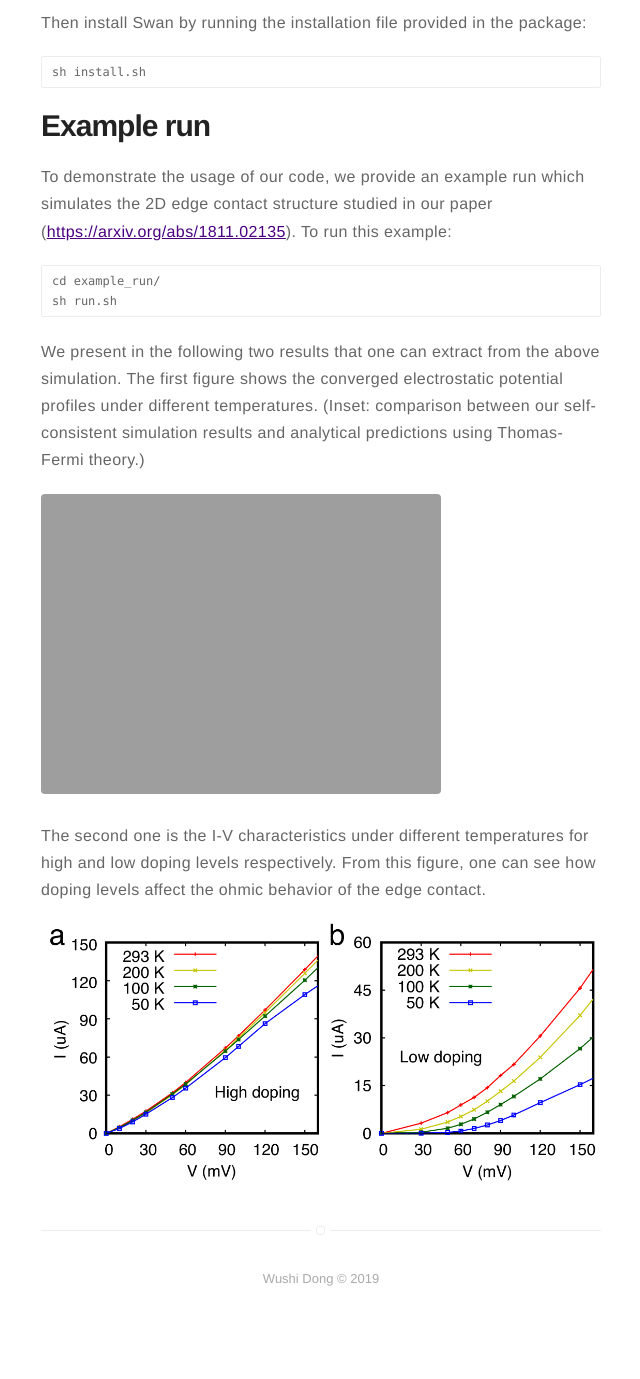
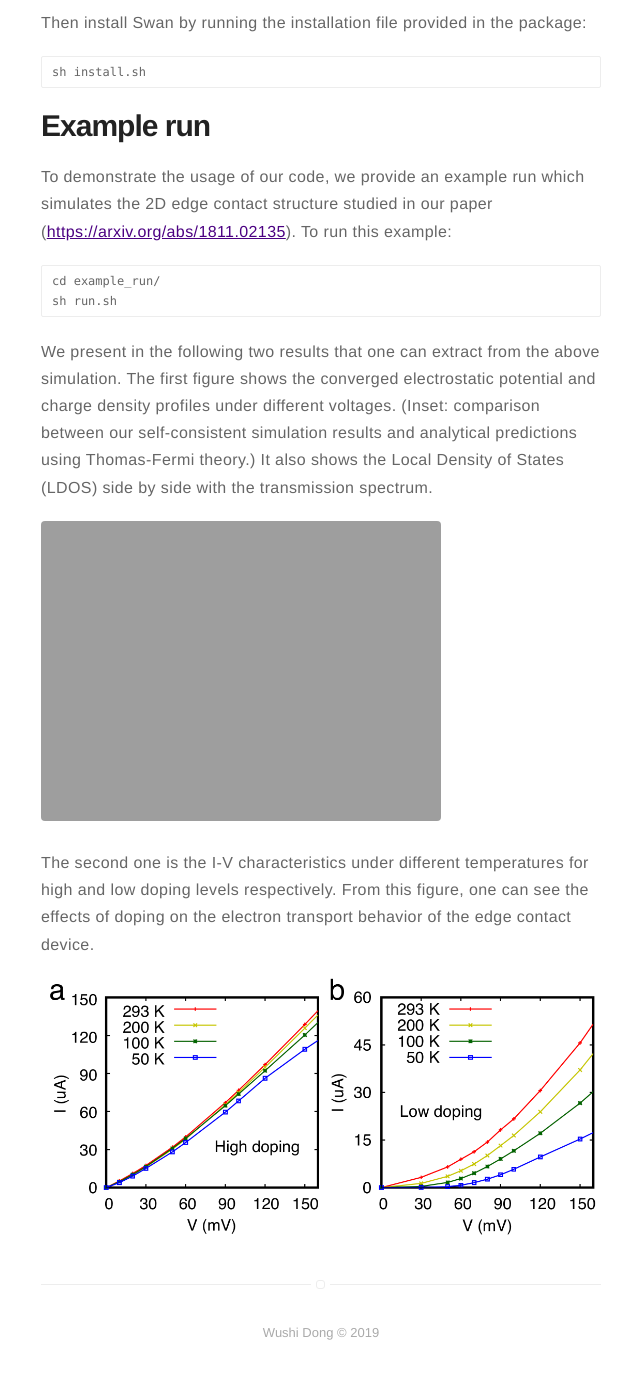
Before and after one commit to wushidonguc/wushidonguc.github.io, a Jekyll site: the page built from _posts/2018-11-11-swan.markdown, in a window 1280 px wide and 1400 px high, scrolled down 1618 px. Shown: the top 1379 px of the window, without its empty margins (319-959 px from the left). Built offline with Jekyll 4.4.1, drawn with Linux system fonts in a browser that asks for light colours; before the commit the page ends 2964 px from its top, so only the background shows below that.

Commit message:
Add files via upload

````diff
--- a/_posts/2018-11-11-swan.markdown
+++ b/_posts/2018-11-11-swan.markdown
@@ -48,10 +48,10 @@ To demonstrate the usage of our code, we provide an example run which simulates
 cd example_run/
 sh run.sh
 ```
-We present in the following two results that one can extract from the above simulation. The first figure shows the converged electrostatic potential profiles under different temperatures. (Inset: comparison between our self-consistent simulation results and analytical predictions using Thomas-Fermi theory.)
+We present in the following two results that one can extract from the above simulation. The first figure shows the converged electrostatic potential and charge density profiles under different voltages. (Inset: comparison between our self-consistent simulation results and analytical predictions using Thomas-Fermi theory.) It also shows the Local Density of States (LDOS) side by side with the transmission spectrum.
 
 ![Project Image]({{ site.url }}/assets/swan_potential.png)
 
-The second one is the I-V characteristics under different temperatures for high and low doping levels respectively. From this figure, one can see how doping levels affect the ohmic behavior of the edge contact.
+The second one is the I-V characteristics under different temperatures for high and low doping levels respectively. From this figure, one can see the effects of doping on the electron transport behavior of the edge contact device.
 
 ![Project Image]({{ site.url }}/assets/figure_IV.png)
````
